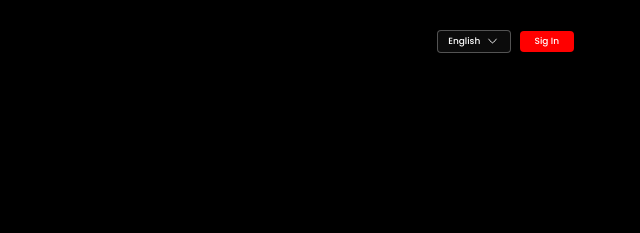
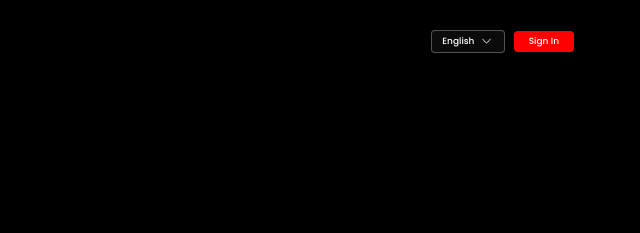
Before and after one commit to Rohit-Nigam/Netflix-CLone, a plain HTML site: page clone_netflix/index.html in a window 1280 px wide. Shown: the top 233 px of the page, 640-1280 px from the left. Drawn offline with Linux system fonts and the light colour scheme; a web font is replaced by a local one.

Commit message:
solved the major issue with index.html

```diff
--- a/clone_netflix/index.html
+++ b/clone_netflix/index.html
@@ -16,7 +16,7 @@
           <button class="btn eng">English<svg xmlns="http://www.w3.org/2000/svg" viewBox="0 0 24 24" width="24" height="24" color="#ffffff" fill="none">
             <path d="M18 9.00005C18 9.00005 13.5811 15 12 15C10.4188 15 6 9 6 9" stroke="currentColor" stroke-width="1.5" stroke-linecap="round" stroke-linejoin="round" />
         </svg></button>
-          <button class="btn bred bsin">Sig In</button>
+          <button class="btn bred bsin">Sign In</button>
         </div>
       </nav>
       <div class="box"></div>
```
